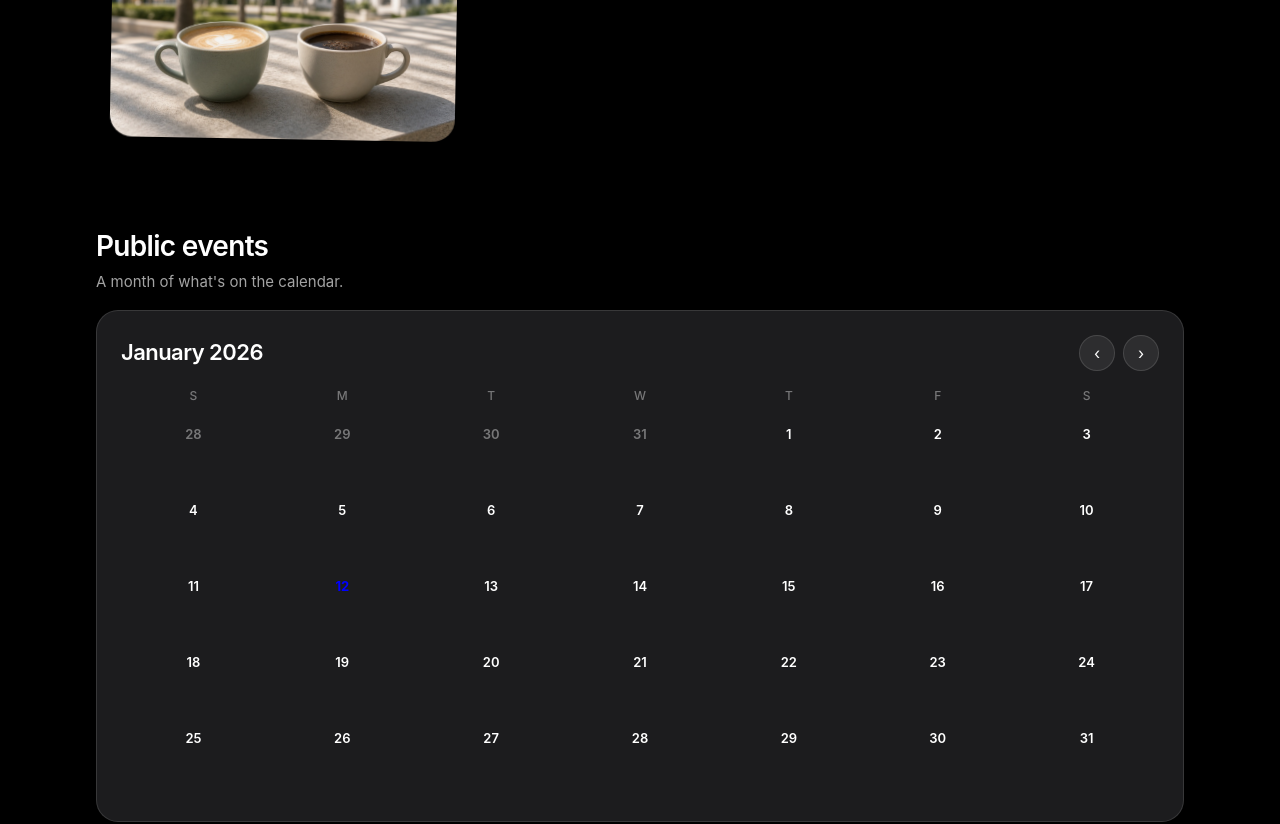
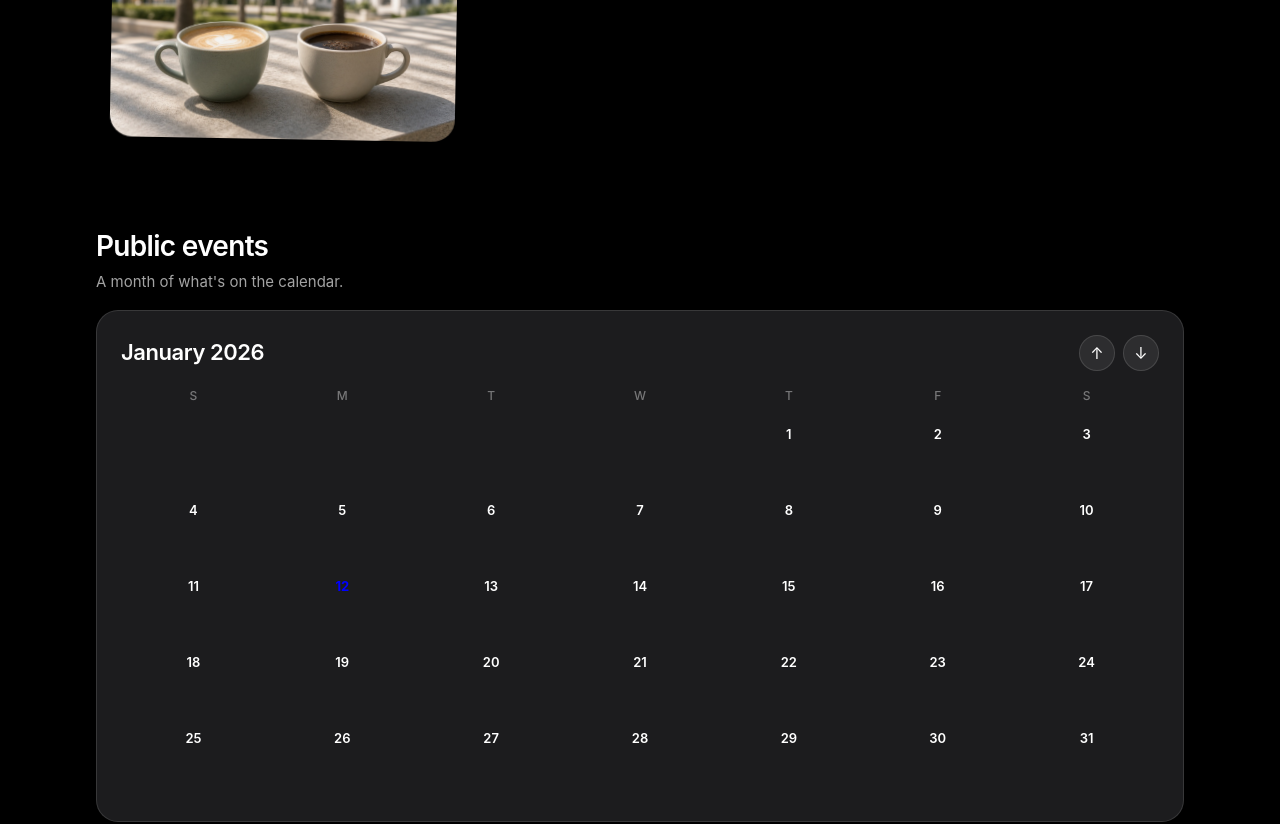
Before and after one commit to shrutinatala/iosc-website-redesign, a Next.js app: page / in a window 1280 px wide. Shown: the part 1360-2184 px from the top of the page. Built offline with nearby package versions, Linux system fonts and the light colour scheme.

Commit message:
some fixes

```diff
--- a/src/app/globals.css
+++ b/src/app/globals.css
@@ -383,7 +383,11 @@ a {
 
 .float-card.is-open {
   z-index: 8;
-  transform: translate(0, -20px) rotate(0deg);
+  transform: translate(
+      calc(var(--px) * var(--depth) * 0.8),
+      calc(-20px + var(--py) * var(--depth) * 0.8)
+    )
+    rotate(0deg);
 }
 
 .float-card-inner {
@@ -476,8 +480,43 @@ a {
   font-weight: 700;
 }
 
-.cal-cell[data-outside="true"] {
+.cal-cell[data-outside="true"] .cal-num {
   opacity: 0.4;
+}
+
+.cal-stage {
+  overflow: hidden;
+  min-width: 0;
+  touch-action: none;
+  cursor: grab;
+  transition: height 0.45s cubic-bezier(0.16, 1, 0.3, 1);
+}
+
+.cal-stage.is-dragging {
+  cursor: grabbing;
+  user-select: none;
+  transition: none;
+}
+
+.cal-track {
+  display: flex;
+  flex-direction: column;
+  width: 100%;
+}
+
+.cal-track.is-snap {
+  transition: transform 0.45s cubic-bezier(0.16, 1, 0.3, 1);
+}
+
+.cal-pane {
+  width: 100%;
+  flex: none;
+}
+
+.cal-month-label {
+  font-size: 22px;
+  font-weight: 600;
+  letter-spacing: -0.02em;
 }
 
 .cal-num {
@@ -650,9 +689,10 @@ a {
   .float-card,
   .float-card-inner,
   .event-row,
-  .cal-chip {
+  .cal-chip,
+  .cal-track.is-snap,
+  .cal-stage {
     transition: none;
-    transform: none;
   }
 
   .float-card.is-open .float-card-inner {
--- a/src/components/month-calendar.tsx
+++ b/src/components/month-calendar.tsx
@@ -1,24 +1,33 @@
 "use client";
 
 import Link from "next/link";
-import { useMemo, useState } from "react";
+import { useEffect, useLayoutEffect, useRef, useState } from "react";
 import { eventsOn, type ClubEvent } from "@/data/site";
 
 const WEEKDAYS = ["S", "M", "T", "W", "T", "F", "S"];
+const SPAN = 18;
+const DRAG_SLOP = 6;
+
+type Month = { year: number; month: number };
+type PaneBox = { top: number; height: number };
 
 function iso(year: number, month: number, day: number) {
   return `${year}-${String(month + 1).padStart(2, "0")}-${String(day).padStart(2, "0")}`;
 }
 
-export function MonthCalendar() {
-  const now = new Date();
-  const today = iso(now.getFullYear(), now.getMonth(), now.getDate());
-  const [cursor, setCursor] = useState({
-    year: now.getFullYear(),
-    month: now.getMonth(),
+function addMonth(cursor: Month, delta: number): Month {
+  const date = new Date(cursor.year, cursor.month + delta, 1);
+  return { year: date.getFullYear(), month: date.getMonth() };
+}
+
+function monthLabel(cursor: Month) {
+  return new Date(cursor.year, cursor.month, 1).toLocaleString("en-US", {
+    month: "long",
+    year: "numeric",
   });
+}
 
-  const cells = useMemo(() => {
+function monthCells(cursor: Month) {
   const first = new Date(cursor.year, cursor.month, 1);
   const startPad = first.getDay();
   const daysInMonth = new Date(cursor.year, cursor.month + 1, 0).getDate();
@@ -46,28 +55,183 @@ export function MonthCalendar() {
     });
   }
   return slots;
-  }, [cursor]);
+}
 
-  const label = new Date(cursor.year, cursor.month, 1).toLocaleString("en-US", {
-    month: "long",
-    year: "numeric",
+function buildMonths(center: Month) {
+  const months: Month[] = [];
+  for (let i = -SPAN; i <= SPAN; i += 1) months.push(addMonth(center, i));
+  return months;
+}
+
+function prefersReducedMotion() {
+  return window.matchMedia("(prefers-reduced-motion: reduce)").matches;
+}
+
+export function MonthCalendar() {
+  const now = new Date();
+  const today = iso(now.getFullYear(), now.getMonth(), now.getDate());
+  const [months] = useState<Month[]>(() => buildMonths({ year: now.getFullYear(), month: now.getMonth() }));
+  const [index, setIndex] = useState(SPAN);
+  const [offset, setOffset] = useState(0);
+  const [stageHeight, setStageHeight] = useState<number>();
+  const [snapping, setSnapping] = useState(false);
+  const [dragging, setDragging] = useState(false);
+  const [mounted, setMounted] = useState(false);
+
+  const stageRef = useRef<HTMLDivElement>(null);
+  const trackRef = useRef<HTMLDivElement>(null);
+  const offsetRef = useRef(0);
+  const indexRef = useRef(SPAN);
+  const suppressClick = useRef(false);
+  const dragRef = useRef<{ id: number; startY: number; origin: number; moved: boolean } | null>(null);
+
+  offsetRef.current = offset;
+  indexRef.current = index;
+
+  function paneMetrics(): PaneBox[] {
+    const track = trackRef.current;
+    if (!track) return [];
+    return [...track.querySelectorAll<HTMLElement>(".cal-pane")].map((pane) => ({
+      top: pane.offsetTop,
+      height: pane.offsetHeight,
+    }));
+  }
+
+  function liveOffset() {
+    const track = trackRef.current;
+    if (!track) return offsetRef.current;
+    const value = new DOMMatrix(getComputedStyle(track).transform).m42;
+    return Number.isFinite(value) ? value : offsetRef.current;
+  }
+
+  function nearestIndex(y: number, metrics: PaneBox[]) {
+    let best = 0;
+    let bestDist = Infinity;
+    metrics.forEach((pane, i) => {
+      const dist = Math.abs(pane.top + y);
+      if (dist < bestDist) {
+        bestDist = dist;
+        best = i;
+      }
     });
+    return best;
+  }
+
+  function clampOffset(y: number, metrics: PaneBox[]) {
+    if (!metrics.length) return y;
+    const max = -metrics[0].top;
+    const min = -metrics[metrics.length - 1].top;
+    return Math.min(max, Math.max(min, y));
+  }
+
+  function settle(target: number, metrics: PaneBox[]) {
+    const pane = metrics[target];
+    if (!pane) return;
+    setSnapping(!prefersReducedMotion());
+    setIndex(target);
+    setOffset(-pane.top);
+    setStageHeight(pane.height);
+  }
+
+  useLayoutEffect(() => {
+    setMounted(true);
+  }, []);
+
+  useLayoutEffect(() => {
+    if (!mounted) return;
+    const metrics = paneMetrics();
+    const pane = metrics[indexRef.current];
+    if (!pane) return;
+    setOffset(-pane.top);
+    setStageHeight(pane.height);
+  }, [mounted]);
+
+  useEffect(() => {
+    const stage = stageRef.current;
+    if (!stage) return;
+    let timer = 0;
+    const onWheel = (event: WheelEvent) => {
+      event.preventDefault();
+      const metrics = paneMetrics();
+      const next = clampOffset(liveOffset() - event.deltaY, metrics);
+      setSnapping(false);
+      setOffset(next);
+      offsetRef.current = next;
+      setIndex(nearestIndex(next, metrics));
+      window.clearTimeout(timer);
+      timer = window.setTimeout(() => {
+        const boxes = paneMetrics();
+        settle(nearestIndex(offsetRef.current, boxes), boxes);
+      }, 90);
+    };
+    stage.addEventListener("wheel", onWheel, { passive: false });
+    return () => {
+      stage.removeEventListener("wheel", onWheel);
+      window.clearTimeout(timer);
+    };
+  }, [mounted]);
+
+  function onPointerDown(event: React.PointerEvent<HTMLDivElement>) {
+    if (event.button !== 0) return;
+    dragRef.current = { id: event.pointerId, startY: event.clientY, origin: liveOffset(), moved: false };
+  }
+
+  function onPointerMove(event: React.PointerEvent<HTMLDivElement>) {
+    const drag = dragRef.current;
+    if (!drag || drag.id !== event.pointerId) return;
+    const dy = event.clientY - drag.startY;
+    if (!drag.moved) {
+      if (Math.abs(dy) <= DRAG_SLOP) return;
+      drag.moved = true;
+      setSnapping(false);
+      setDragging(true);
+      setOffset(drag.origin);
+      event.currentTarget.setPointerCapture(event.pointerId);
+    }
+    const metrics = paneMetrics();
+    const next = clampOffset(drag.origin + dy, metrics);
+    setOffset(next);
+    setIndex(nearestIndex(next, metrics));
+  }
+
+  function endDrag(event: React.PointerEvent<HTMLDivElement>) {
+    const drag = dragRef.current;
+    if (!drag || drag.id !== event.pointerId) return;
+    dragRef.current = null;
+    setDragging(false);
+    if (!drag.moved) return;
+    suppressClick.current = true;
+    const metrics = paneMetrics();
+    const y = clampOffset(drag.origin + (event.clientY - drag.startY), metrics);
+    settle(nearestIndex(y, metrics), metrics);
+  }
+
+  function onClickCapture(event: React.MouseEvent<HTMLDivElement>) {
+    if (!suppressClick.current) return;
+    suppressClick.current = false;
+    event.preventDefault();
+    event.stopPropagation();
+  }
 
   function shift(delta: number) {
-    const date = new Date(cursor.year, cursor.month + delta, 1);
-    setCursor({ year: date.getFullYear(), month: date.getMonth() });
+    const metrics = paneMetrics();
+    const target = Math.min(metrics.length - 1, Math.max(0, indexRef.current + delta));
+    settle(target, metrics);
   }
+
+  const shown = mounted ? months : [months[SPAN]];
+  const active = months[index] ?? months[SPAN];
 
   return (
     <div className="surface p-4 md:p-6">
-      <div className="mb-4 flex items-center justify-between">
-        <h3 className="text-[22px] font-semibold tracking-tight">{label}</h3>
-        <div className="flex gap-2">
+      <div className="mb-4 flex items-center justify-between gap-3">
+        <h3 className="cal-month-label">{monthLabel(active)}</h3>
+        <div className="flex shrink-0 gap-2">
           <button type="button" className="icon-btn press" onClick={() => shift(-1)} aria-label="Previous month">
-            ‹
+            ↑
           </button>
           <button type="button" className="icon-btn press" onClick={() => shift(1)} aria-label="Next month">
-            ›
+            ↓
           </button>
         </div>
       </div>
@@ -78,6 +242,34 @@ export function MonthCalendar() {
           </div>
         ))}
       </div>
+      <div
+        ref={stageRef}
+        className={dragging ? "cal-stage is-dragging" : "cal-stage"}
+        style={{ height: stageHeight }}
+        onPointerDown={onPointerDown}
+        onPointerMove={onPointerMove}
+        onPointerUp={endDrag}
+        onPointerCancel={endDrag}
+        onClickCapture={onClickCapture}
+      >
+        <div
+          ref={trackRef}
+          className={snapping ? "cal-track is-snap" : "cal-track"}
+          style={{ transform: `translateY(${offset}px)` }}
+        >
+          {shown.map((month, i) => (
+            <MonthPane key={`${month.year}-${month.month}`} month={month} today={today} hidden={mounted && i !== index} />
+          ))}
+        </div>
+      </div>
+    </div>
+  );
+}
+
+function MonthPane({ month, today, hidden = false }: { month: Month; today: string; hidden?: boolean }) {
+  const cells = monthCells(month);
+  return (
+    <div className="cal-pane" aria-hidden={hidden || undefined} inert={hidden || undefined}>
       <div className="cal-grid">
         {cells.map((cell) => {
           const events = eventsOn(cell.isoDate);
@@ -85,13 +277,17 @@ export function MonthCalendar() {
             <div
               key={cell.isoDate}
               className="cal-cell"
-              data-today={cell.isoDate === today}
+              data-today={!cell.outside && cell.isoDate === today}
               data-outside={cell.outside}
             >
+              {cell.outside ? null : (
+                <>
                   <span className="cal-num">{cell.day}</span>
                   {events.map((event) => (
                     <EventChip key={event.slug} event={event} />
                   ))}
+                </>
+              )}
             </div>
           );
         })}
@@ -103,7 +299,7 @@ export function MonthCalendar() {
 function EventChip({ event }: { event: ClubEvent }) {
   return (
     <Link href={`/events/${event.slug}`} className="cal-chip">
-      <img src={event.graphic} alt="" />
+      <img src={event.graphic} alt="" draggable={false} />
       <span className="cal-chip-copy">
         <span className="cal-chip-name">{event.name}</span>
         <span className="cal-chip-title">{event.title}</span>
```
Lines whose indentation alone changed are shown as unchanged.
